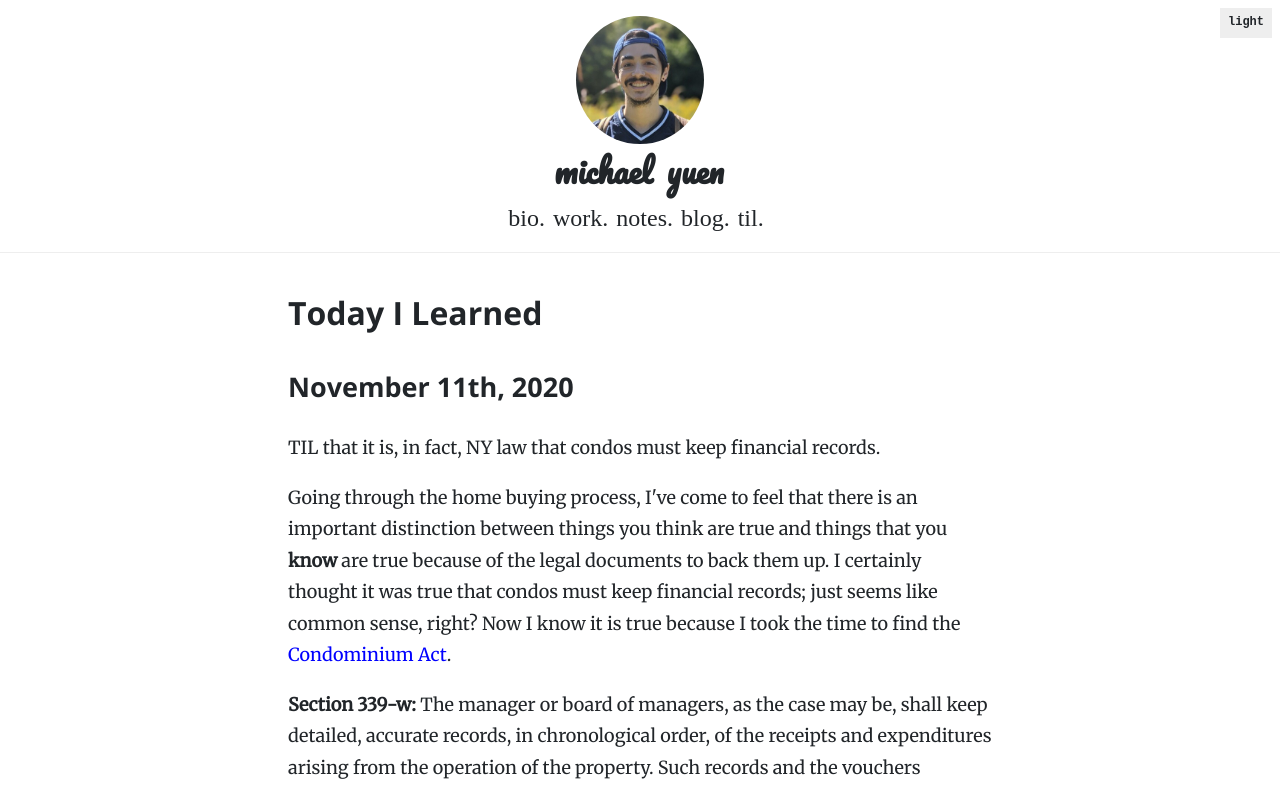
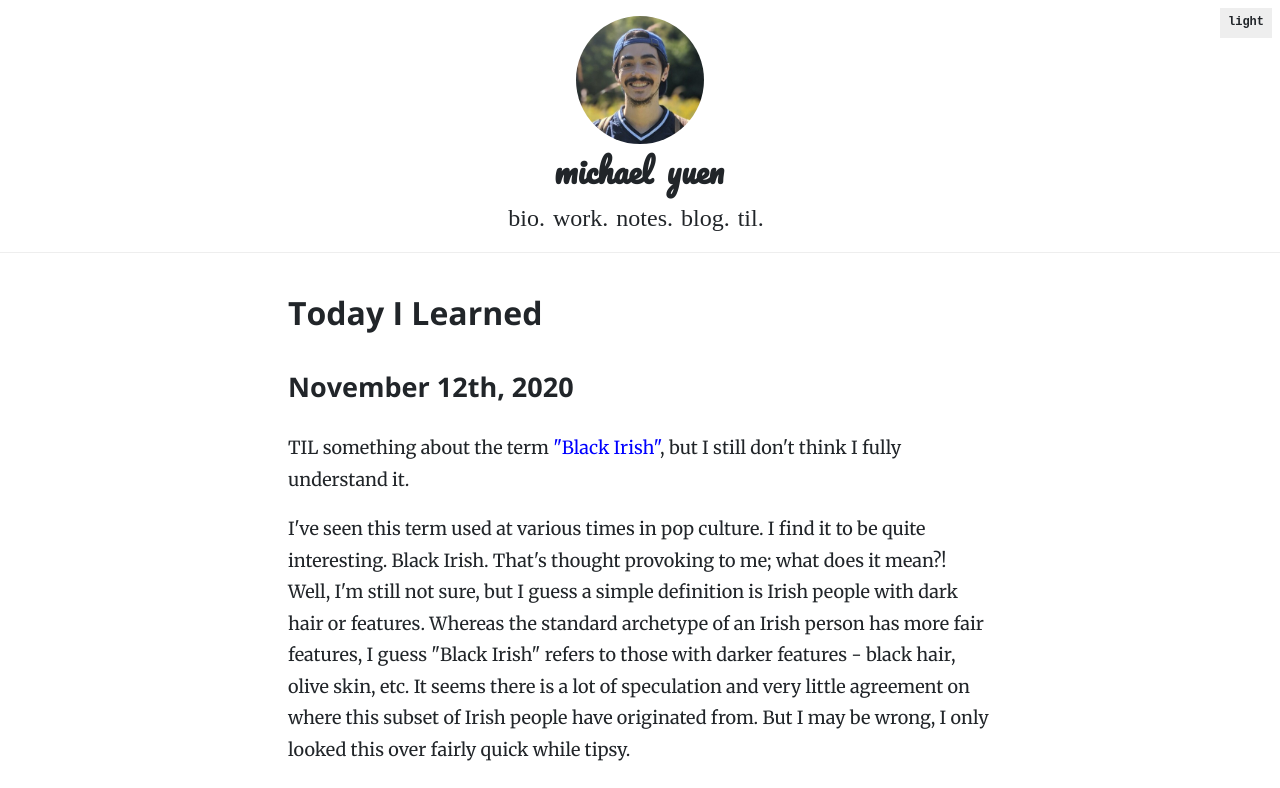
Before and after one commit to michaelyuen/personal-website, a Next.js app in the folder v5/: page /today-i-learned in a window 1280 px wide. Shown: the top 788 px of the page. Built offline with nearby package versions, Linux system fonts and the light colour scheme; a web font is replaced by a local one.

Commit message:
Add TIL for 2020-11-12 (#66)

```diff
--- a/v5/pages/today-i-learned.tsx
+++ b/v5/pages/today-i-learned.tsx
@@ -4,6 +4,28 @@ export default function TIL() {
   return (
     <section className="TILContainer">
       <h1>Today I Learned</h1>
+      <h2>November 12th, 2020</h2>
+      <p>
+        TIL something about the term{" "}
+        <a
+          href="https://en.wikipedia.org/wiki/Irish_people#Black_Irish"
+          target="_blank"
+        >
+          "Black Irish"
+        </a>
+        , but I still don't think I fully understand it.
+      </p>
+      <p>
+        I've seen this term used at various times in pop culture. I find it to
+        be quite interesting. Black Irish. That's thought provoking to me; what
+        does it mean?! Well, I'm still not sure, but I guess a simple definition
+        is Irish people with dark hair or features. Whereas the standard
+        archetype of an Irish person has more fair features, I guess "Black
+        Irish" refers to those with darker features - black hair, olive skin,
+        etc. It seems there is a lot of speculation and very little agreement on
+        where this subset of Irish people have originated from. But I may be
+        wrong, I only looked this over fairly quick while tipsy.
+      </p>
       <h2>November 11th, 2020</h2>
       <p>
         TIL that it is, in fact, NY law that condos must keep financial records.
```
